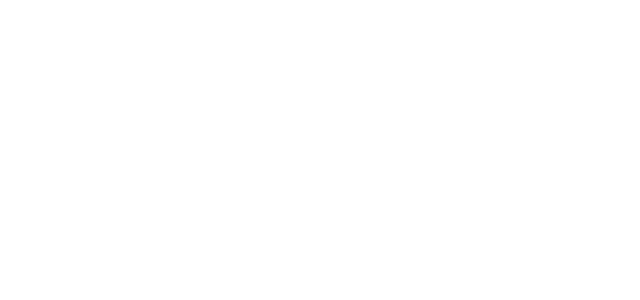
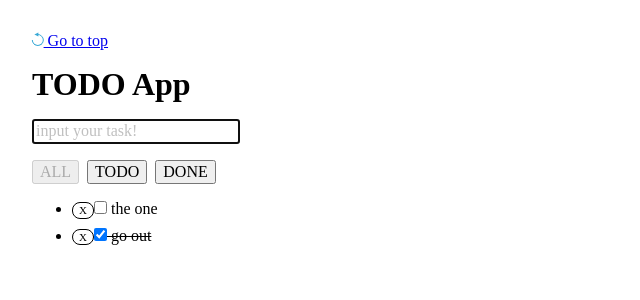
Before and after one commit to arx-8/try-nuxt-js, a Nuxt app: page /todo-app-vuex in a window 1280 px wide. Before the commit this address had no page. Shown: the top 300 px of the page, without its empty margins (0-640 px from the left). Built offline with nearby package versions, Linux system fonts and the light colour scheme.

Commit message:
feat: Add base

```diff
--- a/src/pages/index.vue
+++ b/src/pages/index.vue
@@ -7,6 +7,9 @@
       <ul>
         <li class="item">
           <nuxt-link to="/todo-app">TODO App</nuxt-link>
+        </li>
+        <li class="item">
+          <nuxt-link to="/todo-app-vuex">TODO App with Vuex</nuxt-link>
         </li>
       </ul>
     </main>
--- /dev/null
+++ b/src/pages/todo-app-vuex/index.vue
@@ -0,0 +1,223 @@
+<template>
+  <div>
+    <nuxt-link to="/">
+      <span><AtomsBackIcon /> Go to top</span>
+    </nuxt-link>
+
+    <h1 class="title">TODO App</h1>
+    <main class="main">
+      <div>
+        <input
+          ref="taskNameInput"
+          v-model="taskName"
+          class="input"
+          placeholder="input your task!"
+          type="text"
+          @keydown.enter="onAddTodo"
+        />
+      </div>
+      <div class="actions">
+        <button
+          class="filter-button"
+          :disabled="filter === 'all'"
+          @click.stop.prevent="onClickFilter('all')"
+        >
+          ALL
+        </button>
+        <button
+          class="filter-button"
+          :disabled="filter === 'todo'"
+          @click.stop.prevent="onClickFilter('todo')"
+        >
+          TODO
+        </button>
+        <button
+          class="filter-button"
+          :disabled="filter === 'done'"
+          @click.stop.prevent="onClickFilter('done')"
+        >
+          DONE
+        </button>
+      </div>
+      <div class="todo-list-wrapper">
+        <ul>
+          <transition-group name="todo-list">
+            <li v-for="todo in filteredTodoList" :key="todo.id">
+              <button
+                class="delete-button"
+                @click.stop.prevent="onClickDelete(todo.id)"
+              >
+                X
+              </button>
+              <label
+                class="todo-item"
+                @click.stop.prevent="onClickTodo(todo.id)"
+              >
+                <!-- `@click.stop=""` is workaround. Without this, when user click on the checkbox, the check status will be wrong. -->
+                <input
+                  v-model="todo.done"
+                  class="todo-item"
+                  type="checkbox"
+                  @click.stop=""
+                />
+                <span :class="{ done: todo.done }">
+                  {{ todo.taskName }}
+                </span>
+              </label>
+            </li>
+          </transition-group>
+        </ul>
+      </div>
+    </main>
+  </div>
+</template>
+
+<script lang="ts">
+/* eslint-disable sort-keys-fix/sort-keys-fix */
+// organize-imports-ignore
+import Vue from 'vue'
+import type { Computed, Data, Methods } from './types'
+import { TodoID, generateTodoID } from '@/domain/todo'
+import { assertNever } from '@/types/utils'
+
+export default Vue.extend<Data, Methods, Computed>({
+  layout: 'default-layout',
+  data() {
+    return {
+      filter: 'all',
+      taskName: '',
+      todoList: [
+        {
+          done: false,
+          id: 1 as TodoID,
+          taskName: 'the one',
+        },
+        {
+          done: true,
+          id: 2 as TodoID,
+          taskName: 'go out',
+        },
+      ],
+    }
+  },
+  computed: {
+    filteredTodoList() {
+      return this.todoList.filter((t) => {
+        switch (this.filter) {
+          case 'all':
+            return true
+
+          case 'todo':
+            return !t.done
+
+          case 'done':
+            return t.done
+
+          default:
+            return assertNever(this.filter)
+        }
+      })
+    },
+  },
+  mounted() {
+    if (this.$refs.taskNameInput instanceof HTMLInputElement) {
+      this.$refs.taskNameInput.focus()
+    }
+  },
+  methods: {
+    onAddTodo(e: KeyboardEvent) {
+      // prevent IME enter
+      if (e.keyCode !== 13) return
+
+      this.todoList.push({
+        done: false,
+        id: generateTodoID(),
+        taskName: this.taskName,
+      })
+      this.taskName = ''
+    },
+    onClickDelete(id) {
+      this.todoList = this.todoList.filter((t) => t.id !== id)
+    },
+    onClickTodo(id) {
+      const todo = this.todoList.find((t) => t.id === id)
+      if (todo != null) {
+        todo.done = !todo.done
+      }
+    },
+    onClickFilter(filter) {
+      this.filter = filter
+    },
+  },
+})
+</script>
+
+<style scoped>
+.title {
+  padding-top: 16px;
+}
+
+.main {
+  padding-top: 16px;
+}
+
+.actions {
+  padding-top: 16px;
+  display: flex;
+}
+
+.todo-list-wrapper {
+  padding-top: 16px;
+}
+
+.filter-button {
+  cursor: pointer;
+}
+
+.filter-button:not(:first-child) {
+  margin-left: 8px;
+}
+
+.filter-button:disabled {
+  cursor: default;
+}
+
+.input::placeholder {
+  color: silver;
+}
+
+li:not(:first-child) {
+  padding-top: 8px;
+}
+
+.todo-item:hover {
+  cursor: pointer;
+  opacity: 0.6;
+}
+
+.todo-list-enter-active,
+.todo-list-leave-active {
+  transition: opacity 0.3s;
+}
+
+.todo-list-enter,
+.todo-list-leave-to {
+  opacity: 0;
+}
+
+.delete-button {
+  background: unset;
+  border: 1px solid;
+  border-radius: 8px;
+  font-size: 11px;
+}
+
+.delete-button:hover {
+  cursor: pointer;
+  background: pink;
+}
+
+.done {
+  text-decoration: line-through;
+}
+</style>
--- /dev/null
+++ b/src/pages/todo-app-vuex/types.ts
@@ -0,0 +1,20 @@
+import type { Todo, TodoID } from '@/domain/todo'
+
+type Filter = 'all' | 'todo' | 'done'
+
+export type Data = {
+  filter: Filter
+  taskName: string
+  todoList: Todo[]
+}
+
+export type Methods = {
+  onAddTodo: (e: KeyboardEvent) => void
+  onClickDelete: (id: TodoID) => void
+  onClickFilter: (filter: Filter) => void
+  onClickTodo: (id: TodoID) => void
+}
+
+export type Computed = {
+  filteredTodoList: Data['todoList']
+}
```
Also changed, not shown: 1 other file (tests, documents, lock files or other folders).
